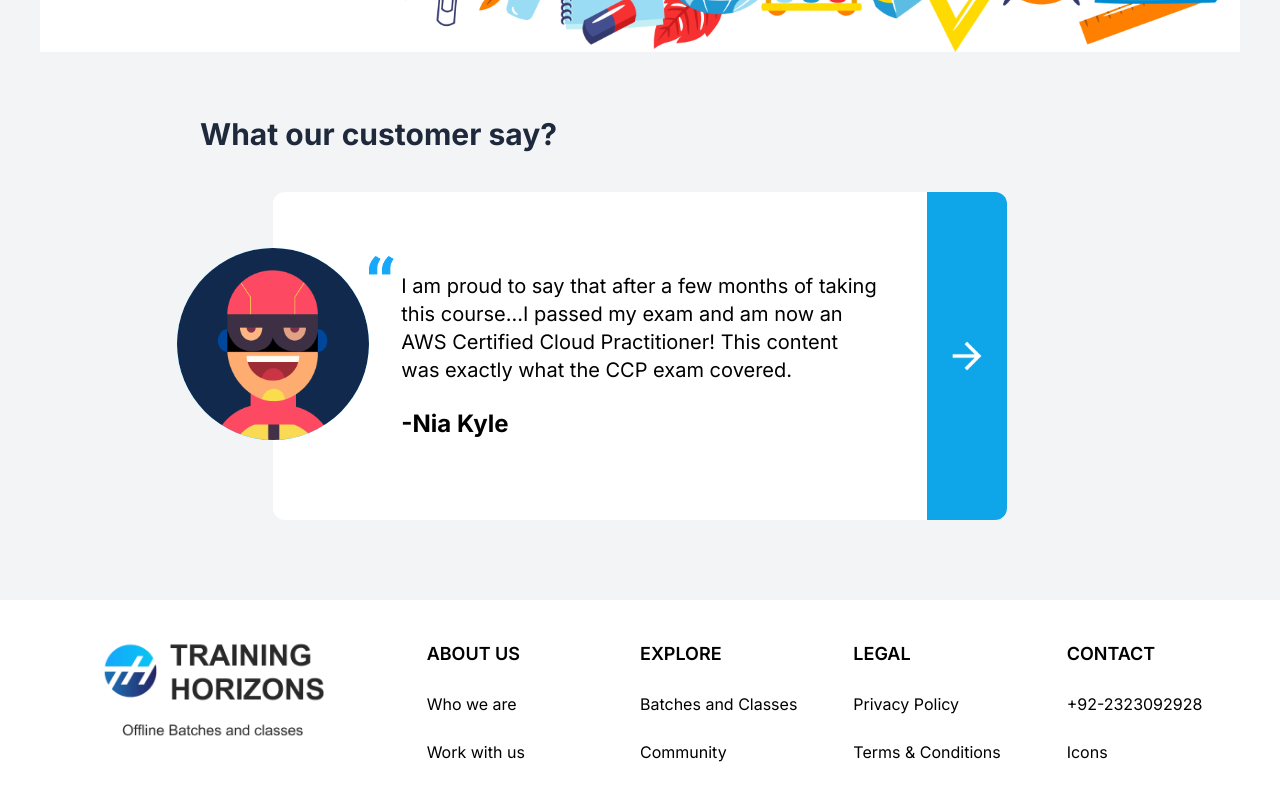
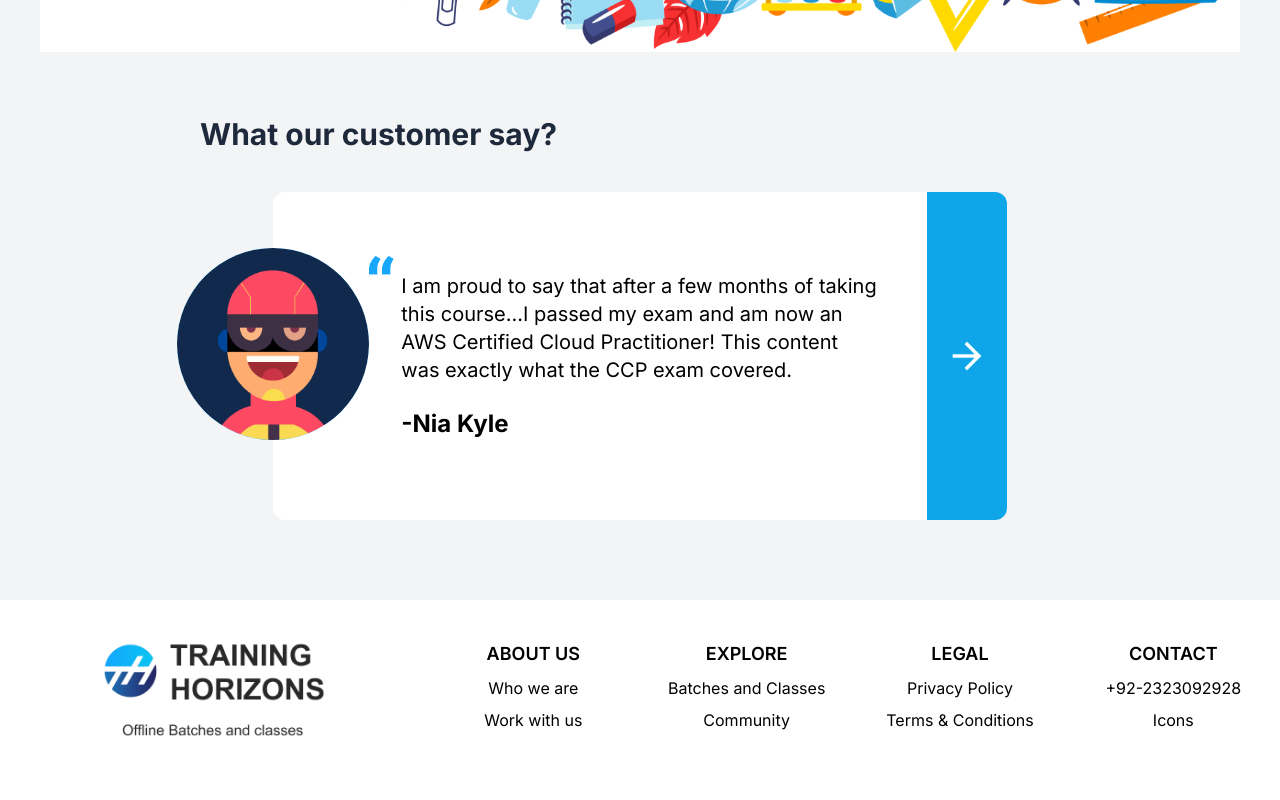
Before and after one commit to vinishsharma/Figma-Screen, a Next.js app: page / in a window 1280 px wide. Shown: the part 3147-3947 px from the top of the page. After the commit the page ends 3923 px from the top, so only its background shows below. Built offline with nearby package versions, Linux system fonts and the light colour scheme.

Commit message:
Made responsive

```diff
--- a/app/page.js
+++ b/app/page.js
@@ -4,16 +4,16 @@ export default function Home() {
   return (
     <div>
       {/* Menu Bar */}
-      <header className="w-full h-20 bg-white shadow-md flex">
-        <div className="flex w-1/3 bg-white h-full"></div>
-        <div className="list-none flex w-1/3 h-full justify-center items-center">
+      <header className="w-full h-20 max-sm:h-14 bg-white shadow-md flex max-sm:flex-col">
+        <div className="flex w-1/3 bg-white h-full max-sm:hidden"></div>
+        <div className="list-none flex w-1/3 h-full justify-center items-center max-sm:w-full">
           <li><a href="#" className="px-4 py-2 hover:font-bold">Home</a></li>
           <li><a href="#" className="px-4 py-2 hover:font-bold">Courses</a></li>
           <li><a href="#" className="px-4 py-2 hover:font-bold">About Us</a></li>
           <li><a href="#" className="px-4 py-2 hover:font-bold">Contact</a></li>
         </div>
-        <div className="flex w-1/3 h-full justify-center items-center">
-          <button className=" text-black  px-7 py-2">Join as Teacher</button>
+        <div className="flex w-1/3 h-full justify-center items-center max-sm:hidden">
+          <button className=" text-black  px-7 py-2 max-sm:px-2">Join as Teacher</button>
           <button className=" text-black px-7 py-2">Log in</button>
           <button className="bg-yellow-400 text-black px-7 py-2 rounded-xl hover:bg-yellow-500 h-3/5">Sign Up</button>
         </div>
@@ -36,9 +36,9 @@ export default function Home() {
         <div className="max-w-full mx-auto px-10">
 
           {/* Our Course and DropDown */}
-          <div className="flex justify-between">
+          <div className="flex justify-between max-sm:flex-col">
             <div className="text-2xl font-bold text-gray-700 mb-6">Our Best Courses</div>
-            <div className="flex">
+            <div className="flex max-sm:justify-end">
               <div className="mx-2">
                 <button type="button" className="inline-flex w-full justify-center gap-x-1.5 rounded-md bg-white px-3 py-2 text-sm font-semibold text-gray-900 shadow-sm ring-1 ring-inset ring-gray-300 hover:bg-gray-50" id="menu-button" aria-expanded="true" aria-haspopup="true">
                   Select Category
@@ -360,34 +360,26 @@ export default function Home() {
       </div>
 
       {/* Footer */}
-      <div className="flex bg-white w-full py-10">
-        <div className="w-1/3 bg-[url('../images/group.png')] bg-no-repeat bg-[length:auto_100px] h-24 bg-center"></div>
-        <div className="w-1/6">
+      <div className="flex bg-white w-full py-10 max-sm:flex-col">
+        <div className="max-sm:w-full w-1/3 bg-[url('../images/group.png')] bg-no-repeat bg-[length:auto_100px] h-24 bg-center"></div>
+        <div className="max-sm:w-full w-1/6 text-center max-sm:my-5">
           <h1 className="font-semibold text-lg">ABOUT US</h1>
-          <br />
-          <a className="block font-normal" href="">Who we are</a>
-          <br />
+          <a className="block font-normal my-2" href="">Who we are</a>
           <a className="block font-normal" href="">Work with us</a>
         </div>
-        <div className="w-1/6">
+        <div className="w-1/6 max-sm:w-full text-center max-sm:my-5">
           <h1 className="font-semibold text-lg">EXPLORE</h1>
-          <br />
-          <a className="block font-normal" href="">Batches and Classes</a>
-          <br />
+          <a className="block font-normal  my-2" href="">Batches and Classes</a>
           <a className="block font-normal" href="">Community</a>
         </div>
-        <div className="w-1/6">
+        <div className="w-1/6 max-sm:w-full text-center max-sm:my-5">
           <h1 className="font-semibold text-lg">LEGAL</h1>
-          <br />
-          <a className="block font-normal" href="">Privacy Policy</a>
-          <br />
+          <a className="block font-normal my-2" href="">Privacy Policy</a>
           <a className="block font-normal" href="">Terms & Conditions</a>
         </div>
-        <div className="w-1/6">
+        <div className="w-1/6 max-sm:w-full text-center max-sm:my-5">
           <h1 className="font-semibold text-lg">CONTACT</h1>
-          <br />
-          <a className="block font-normal" href="">+92-2323092928</a>
-          <br />
+          <a className="block font-normal my-2" href="">+92-2323092928</a>
           <a className="block font-normal" href="">Icons</a>
         </div>
       </div>
```
